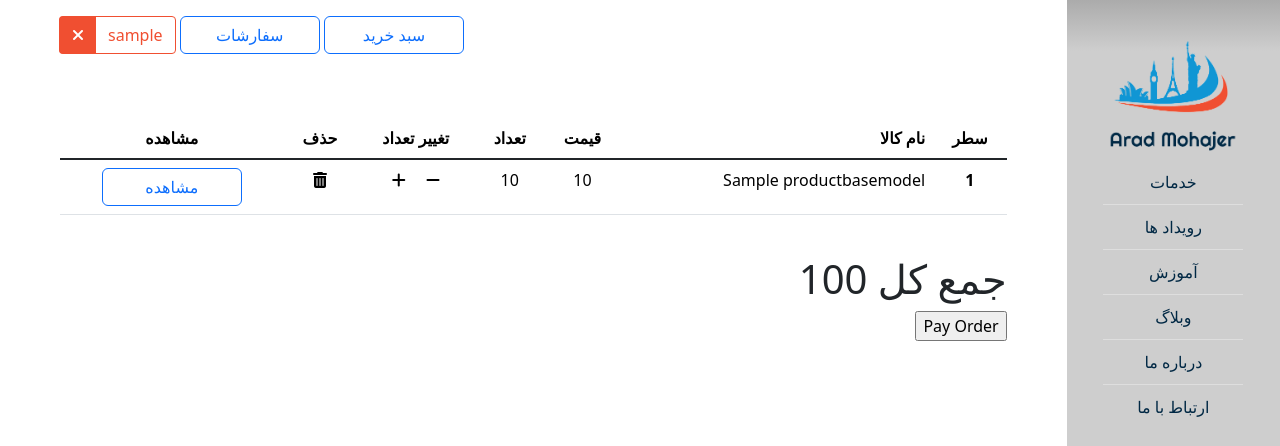
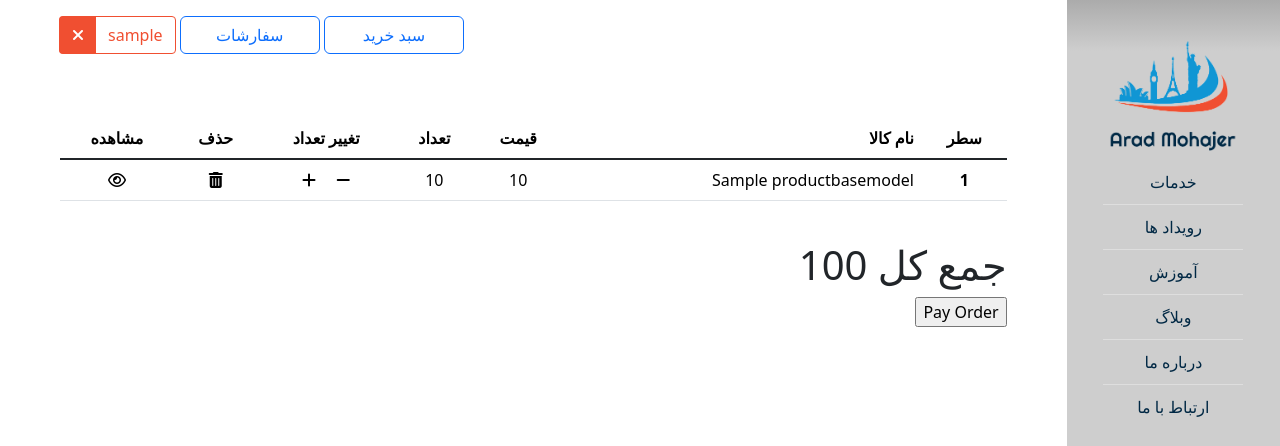
Before and after one commit to sayadlou/arad, a Django app: page /cart/ in a window 1280 px wide. Shown: the top 446 px of the page. Run offline with Django 3.2, Linux system fonts and the light colour scheme; a user stored in the database is signed in; tables that the repository leaves empty hold one stand-in row (values such as "Sample post"); parts of the project's set-up code (start-up, migrations or seed data) failed here and were passed over; some libraries are stand-ins or nearby versions; some web fonts are replaced.

Commit message:
payment debug

```diff
--- a/apps/store/templates/store/cart.html
+++ b/apps/store/templates/store/cart.html
@@ -19,7 +19,7 @@
                         <th scope="col" class="text-center">مشاهده</th>
                     </tr>
                     </thead>
-                    <tbody >
+                    <tbody>
                     {% for item in cart_item %}
                         <tr class="text-center" id="row{{ forloop.counter }}">
                             <th scope="row">{{ forloop.counter }}</th>
@@ -33,7 +33,8 @@
                                     <input type="text" name="product" value="{{ item.product.pk }}" hidden>
                                     <input type="text" name="request_type" value="dec" hidden>
                                     <input type="number" name="quantity" value="1" hidden>
-                                    <i class="fa fa-minus" style="cursor : pointer" onclick="this.closest('form').submit()" aria-hidden="true"></i>
+                                    <i class="fa fa-minus" style="cursor : pointer"
+                                       onclick="this.closest('form').submit()" aria-hidden="true"></i>
                                     {#                                    <input type="submit" value="Dec">#}
                                 </form>
 
@@ -43,7 +44,8 @@
                                     <input type="text" name="product" value="{{ item.product.pk }}" hidden>
                                     <input type="text" name="request_type" value="inc" hidden>
                                     <input type="number" name="quantity" value="1" hidden>
-                                    <i class="fa fa-plus" style="cursor : pointer" onclick="this.closest('form').submit()" aria-hidden="true"></i>
+                                    <i class="fa fa-plus" style="cursor : pointer"
+                                       onclick="this.closest('form').submit()" aria-hidden="true"></i>
                                     {#                                    <input type="submit" value="Inc">#}
                                 </form>
 
@@ -56,7 +58,8 @@
                                     <input type="text" name="product" value="{{ item.product.pk }}" hidden>
                                     <input type="text" name="request_type" value="del" hidden>
                                     <input type="number" name="quantity" value="1" hidden>
-                                    <i class="fa fa-trash" style="cursor : pointer" onclick="this.closest('form').submit()" aria-hidden="true"></i>
+                                    <i class="fa fa-trash" style="cursor : pointer"
+                                       onclick="this.closest('form').submit()" aria-hidden="true"></i>
                                     {#                                    <input type="submit" value="Inc">#}
                                 </form>
 
@@ -86,8 +89,8 @@
                                 {#                                </script>#}
                             </td>
                             <td>
-                                <a href="{{ item.get_absolute_url }}" type="button"
-                                   class="btn btn-outline-primary btn-equal">مشاهده</a>
+                                <a style="color: black" href="{{ item.get_absolute_url }}"
+                                ><i class="fa fa-eye" aria-hidden="true"></i></a>
                             </td>
                         </tr>
                     {% endfor %}
--- a/apps/store/views.py
+++ b/apps/store/views.py
@@ -108,7 +108,7 @@ class PaymentListAddView(LoginRequiredMixin, View):
             try:
                 order = Order.objects.get(owner=request.user, pk=order_id)
             except Order.DoesNotExist:
-                order = self.cart_to_order(request)
+                order = self.cart_to_order()
             if order.total_price <= MINIMUM_ORDER_AMOUNT:
                 messages.success(request, _('minimum order amount should be more than 100,000 IRR'))
                 return HttpResponseRedirect(request.META.get('HTTP_REFERER', '/'))
```
Lines whose indentation alone changed are shown as unchanged.
